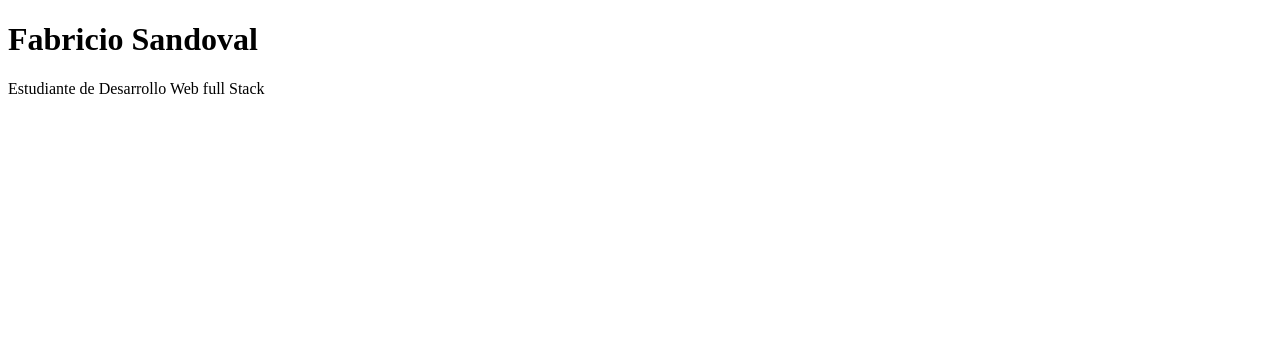
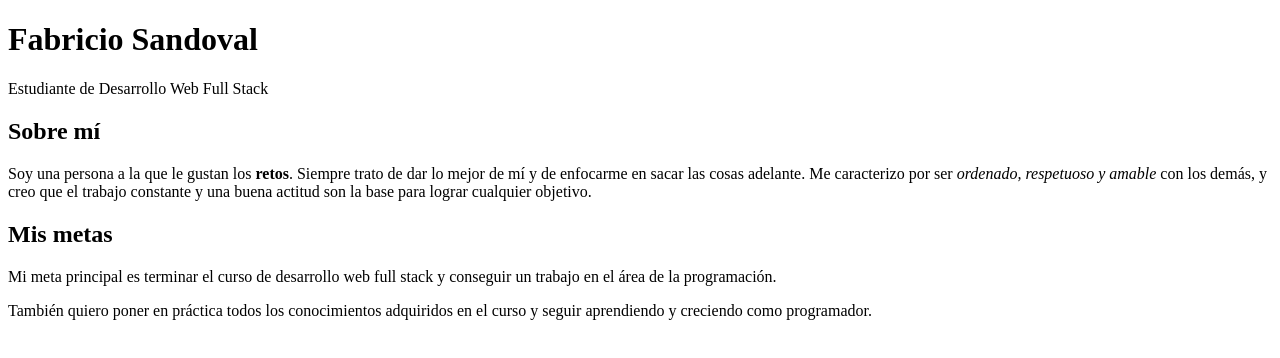
Before and after one commit to f99-21/Bitacora-fullstack, a plain HTML site: page index.html in a window 1280 px wide. Drawn offline with Linux system fonts and the light colour scheme.

Commit message:
correcion de errores de la pagina

```diff
--- a/index.html
+++ b/index.html
@@ -1,12 +1,34 @@
 <!DOCTYPE html>
-<html lang="en">
+<html lang="es">
 <head>
     <meta charset="UTF-8">
     <meta name="viewport" content="width=device-width, initial-scale=1.0">
     <title>Fabricio Sandoval</title>
 </head>
 <body>
+    <!-- Inicio: Encabezado con mi nombre -->
     <h1>Fabricio Sandoval</h1>
-    <p>Estudiante de Desarrollo Web full Stack</p>
+    <p>Estudiante de Desarrollo Web Full Stack</p>
+
+    <!-- Inicio: Sección Sobre mí -->
+    <h2>Sobre mí</h2>
+    <p>
+        Soy una persona a la que le gustan los <strong>retos</strong>. Siempre trato
+        de dar lo mejor de mí y de enfocarme en sacar las cosas adelante. Me
+        caracterizo por ser <em>ordenado, respetuoso y amable</em> con los demás,
+        y creo que el trabajo constante y una buena actitud son la base para
+        lograr cualquier objetivo.
+    </p>
+
+    <!-- Inicio: Sección Mis metas -->
+    <h2>Mis metas</h2>
+    <p>
+        Mi meta principal es terminar el curso de desarrollo web full stack y
+        conseguir un trabajo en el área de la programación.
+    </p>
+    <p>
+        También quiero poner en práctica todos los conocimientos adquiridos en el
+        curso y seguir aprendiendo y creciendo como programador.
+    </p>
 </body>
 </html>
```
